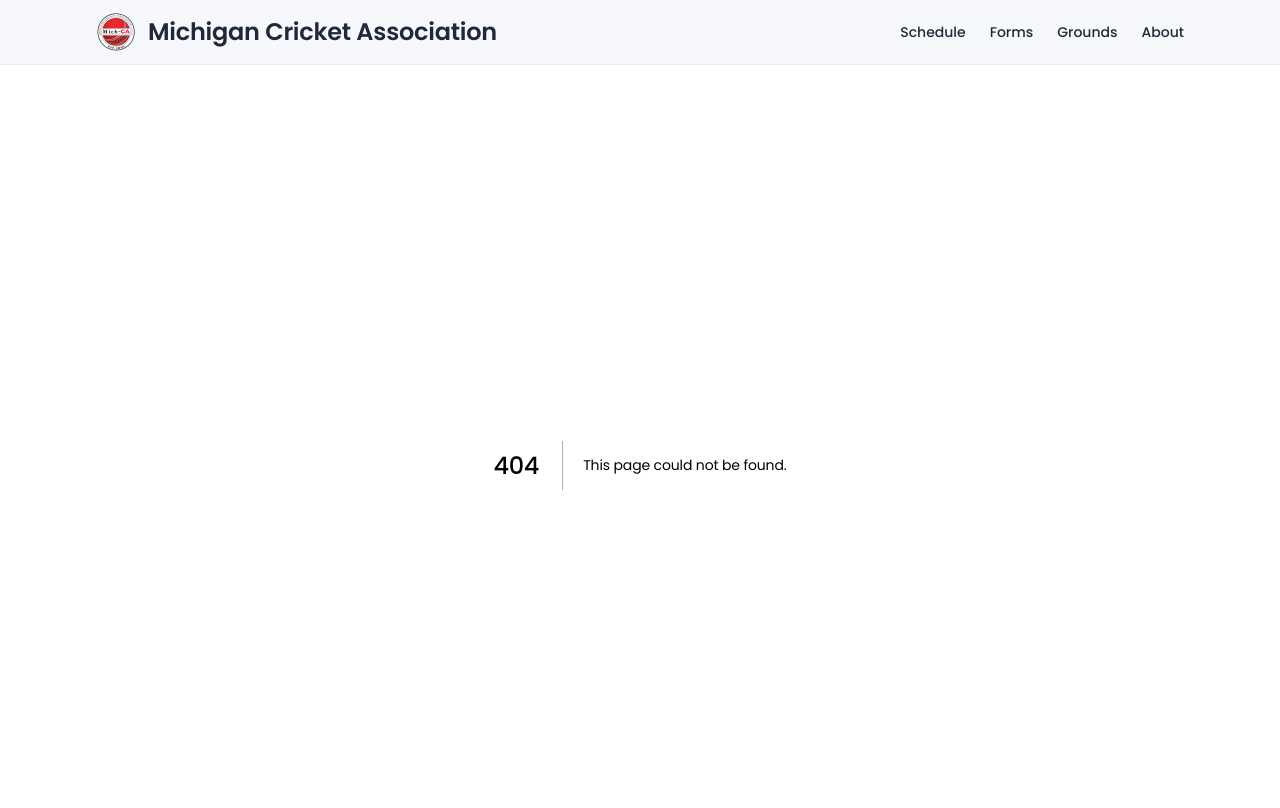
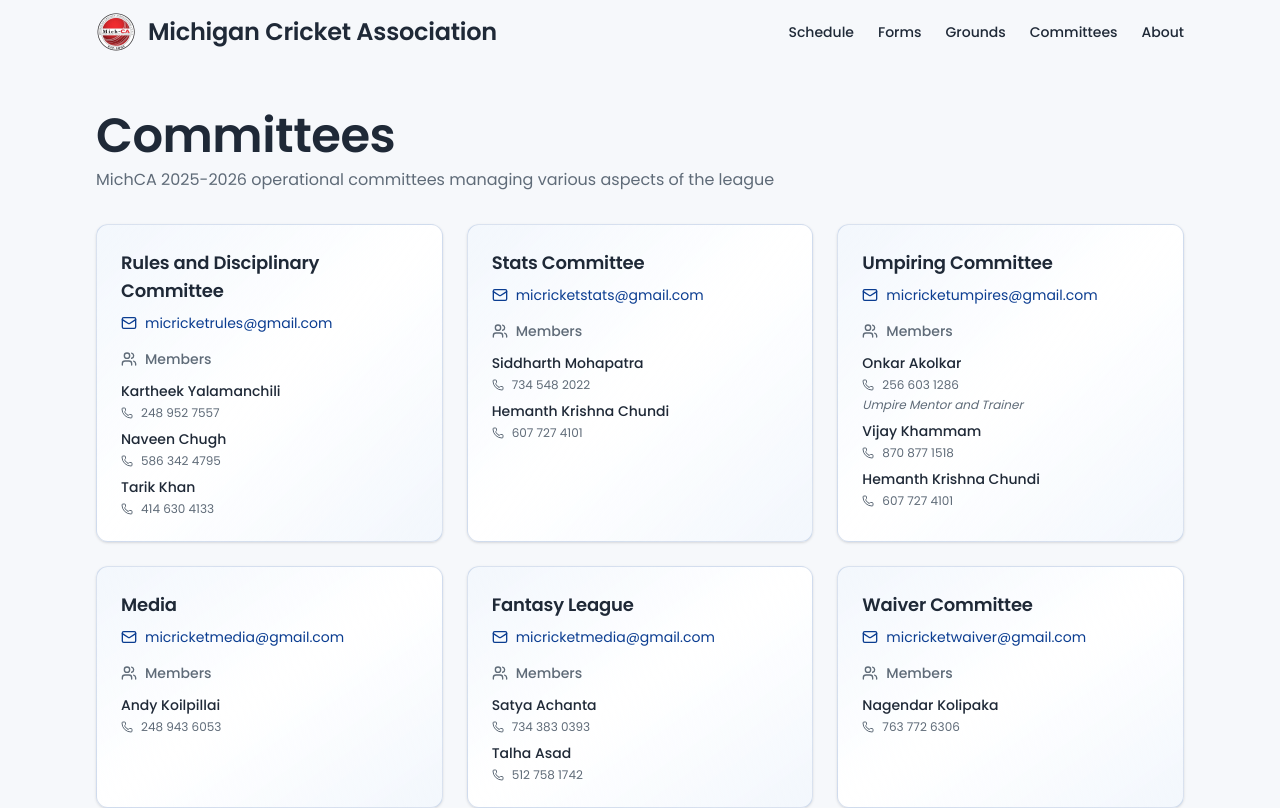
Before and after one commit to SatyaAchanta/michca-portal, a Next.js app: page /committees in a window 1280 px wide. Before the commit this address had no page. Shown: the top 808 px of the page. Built offline with nearby package versions, Linux system fonts and the light colour scheme.

Commit message:
Add committees and their members

```diff
--- /dev/null
+++ b/instructions/committes.md
@@ -0,0 +1,37 @@
+# Committees
+
+These are the below committees Mich-CA has and lets add these details as cards in a separate page
+
+Mich-CA 2025-2026 Rules and Disciplinary Committee
+Email: micricketrules@gmail.com
+Kartheek Yalamanchili – 248 952 7557
+Naveen Chugh – 586 342 4795
+Tarik Khan – 414 630 4133
+
+Mich-CA 2025-2026 Stats Committee
+Email: micricketstats@gmail.com
+Siddharth Mohapatra – 734 548 2022
+Hemanth Krishna Chundi – 607 727 4101
+
+Mich-CA 2025-2026 Umpiring Committee
+Email: micricketumpires@gmail.com
+Onkar Akolkar – 256 603 1286 (Umpire Mentor and Trainer)
+Vijay Khammam – 870 877 1518
+Hemanth Krishna Chundi – 607 727 4101
+
+Mich-CA 2025-2026 Media
+Email: micricketmedia@gmail.com
+Andy Koilpillai – 248 943 6053
+
+Mich-CA 2025-2026 Fantasy League
+Email: micricketmedia@gmail.com
+Satya Achanta – 734 383 0393
+Talha Asad – 512 758 1742
+
+Mich-CA 2025-2026 Waiver Committee
+Email: micricketwaiver@gmail.com
+Nagendar Kolipaka – 763 772 6306
+
+## Instructions
+
+Create separate page for committees and their members
--- a/src/app/about/page.tsx
+++ b/src/app/about/page.tsx
@@ -13,7 +13,7 @@
       <PageContainer className="space-y-8">
         <div className="space-y-2">
           <h1 className="text-4xl font-semibold tracking-tight sm:text-5xl">
-           Michigan Cricket Association
+           Our Story
           </h1>
           <p className="max-w-3xl text-sm text-muted-foreground sm:text-base">
             A non-profit organization established in 2001, nurturing competitive cricket across Michigan
@@ -97,12 +97,57 @@
           </div>
         </Card>
 
+        <Card className="space-y-4 p-6 border-primary/30 bg-gradient-to-br from-blue-50 via-white to-blue-100 shadow-md">
+          <div>
+            <h2 className="text-2xl font-semibold text-foreground">Our Mission</h2>
+            <p className="mt-2 text-sm font-medium text-muted-foreground">Non-profit organization registered with the state of Michigan since 2001</p>
+          </div>
+          <div className="grid gap-4 md:grid-cols-2 lg:grid-cols-3">
+            <div className="space-y-2">
+              <h3 className="font-semibold text-sm text-primary">Quality & Standards</h3>
+              <p className="text-sm text-muted-foreground">
+                Control and improve the quality of cricket in Michigan, establishing policies and regulations while maintaining accountability, transparency, and integrity as core values.
+              </p>
+            </div>
+            <div className="space-y-2">
+              <h3 className="font-semibold text-sm text-primary">Promotion & Development</h3>
+              <p className="text-sm text-muted-foreground">
+                Organize ODIs, T20s, and tournaments. Establish coaching academies and schemes to promote cricket welfare and eliminate unethical practices.
+              </p>
+            </div>
+            <div className="space-y-2">
+              <h3 className="font-semibold text-sm text-primary">Sportsmanship & Ethics</h3>
+              <p className="text-sm text-muted-foreground">
+                Foster professionalism and ethical standards in players, officials, and administrators. Ban all forms of inequity and discrimination.
+              </p>
+            </div>
+            <div className="space-y-2">
+              <h3 className="font-semibold text-sm text-primary">Community Building</h3>
+              <p className="text-sm text-muted-foreground">
+                Encourage formation of cricket clubs and teams across Michigan. Arrange matches and tournaments throughout the USA with ICC-approved organizations.
+              </p>
+            </div>
+            <div className="space-y-2">
+              <h3 className="font-semibold text-sm text-primary">Youth Development</h3>
+              <p className="text-sm text-muted-foreground">
+                Organize youth coaching camps, facilitate participation in national and international tournaments, and seed cricket at school and community levels.
+              </p>
+            </div>
+            <div className="space-y-2">
+              <h3 className="font-semibold text-sm text-primary">Governance</h3>
+              <p className="text-sm text-muted-foreground">
+                Appoint representatives to USA National Cricket Governing Body approved by ICC. Constitute committees to oversee various functions and development.
+              </p>
+            </div>
+          </div>
+        </Card>
+
         <div className="grid gap-4 sm:grid-cols-2 lg:grid-cols-4">
           {[
-            { label: "Teams", value: "42+" },
-            { label: "Divisions", value: "5" },
-            { label: "Matches", value: "220+" },
-            { label: "Volunteers", value: "60+" },
+            { label: "Teams", value: "101" },
+            { label: "Divisions", value: "6" },
+            { label: "Matches", value: "500+" },
+            { label: "Grounds", value: "14" },
           ].map((stat) => (
             <Card
               key={stat.label}
@@ -114,21 +159,6 @@
               <p className="mt-3 text-2xl font-semibold text-foreground">{stat.value}</p>
             </Card>
           ))}
-        </div>
-
-        <div className="grid gap-4 lg:grid-cols-[1.2fr_0.8fr]">
-          <Card className="space-y-3 p-6">
-            <h2 className="text-lg font-semibold">Our Mission</h2>
-            <p className="text-sm text-muted-foreground">
-              To control and improve the quality and standards of cricket in Michigan, recognizing that players and cricket fans are our primary stakeholders. We are committed to accountability, transparency, and integrity as our core values, while promoting and developing the game through tournaments, coaching schemes, and cricket academies.
-            </p>
-          </Card>
-          <Card className="space-y-3 p-6">
-            <h2 className="text-lg font-semibold">What We Do</h2>
-            <p className="text-sm text-muted-foreground">
-              Organize and conduct tournaments including Test Matches, ODIs, and T20 formats. We encourage formation of cricket clubs and teams, arrange matches across the USA, and foster sportsmanship among school, college, and university students.
-            </p>
-          </Card>
         </div>
 
         <Card className="space-y-6 p-6">
--- /dev/null
+++ b/src/app/committees/page.tsx
@@ -0,0 +1,126 @@
+import { Mail, Phone, Users } from "lucide-react";
+
+import { PageContainer } from "@/components/page-container";
+import { Card } from "@/components/ui/card";
+import { SiteFooter } from "@/components/site-footer";
+
+const committees = [
+  {
+    name: "Rules and Disciplinary Committee",
+    email: "micricketrules@gmail.com",
+    members: [
+      { name: "Kartheek Yalamanchili", phone: "248 952 7557" },
+      { name: "Naveen Chugh", phone: "586 342 4795" },
+      { name: "Tarik Khan", phone: "414 630 4133" },
+    ],
+  },
+  {
+    name: "Stats Committee",
+    email: "micricketstats@gmail.com",
+    members: [
+      { name: "Siddharth Mohapatra", phone: "734 548 2022" },
+      { name: "Hemanth Krishna Chundi", phone: "607 727 4101" },
+    ],
+  },
+  {
+    name: "Umpiring Committee",
+    email: "micricketumpires@gmail.com",
+    members: [
+      { name: "Onkar Akolkar", phone: "256 603 1286", note: "Umpire Mentor and Trainer" },
+      { name: "Vijay Khammam", phone: "870 877 1518" },
+      { name: "Hemanth Krishna Chundi", phone: "607 727 4101" },
+    ],
+  },
+  {
+    name: "Media",
+    email: "micricketmedia@gmail.com",
+    members: [
+      { name: "Andy Koilpillai", phone: "248 943 6053" },
+    ],
+  },
+  {
+    name: "Fantasy League",
+    email: "micricketmedia@gmail.com",
+    members: [
+      { name: "Satya Achanta", phone: "734 383 0393" },
+      { name: "Talha Asad", phone: "512 758 1742" },
+    ],
+  },
+  {
+    name: "Waiver Committee",
+    email: "micricketwaiver@gmail.com",
+    members: [
+      { name: "Nagendar Kolipaka", phone: "763 772 6306" },
+    ],
+  },
+];
+
+export default function CommitteesPage() {
+  return (
+    <>
+      <div className="bg-background py-12">
+        <PageContainer className="space-y-8">
+          <div className="space-y-2">
+            <h1 className="text-4xl font-semibold tracking-tight sm:text-5xl">
+              Committees
+            </h1>
+            <p className="max-w-3xl text-sm text-muted-foreground sm:text-base">
+              MichCA 2025-2026 operational committees managing various aspects of the league
+            </p>
+          </div>
+
+          <div className="grid gap-6 sm:grid-cols-2 lg:grid-cols-3">
+            {committees.map((committee) => (
+              <Card
+                key={committee.name}
+                className="flex flex-col space-y-4 p-6 border-primary/15 bg-gradient-to-br from-blue-50/50 via-white to-blue-50/50 shadow-sm hover:shadow-md transition-shadow"
+              >
+                <div className="space-y-2">
+                  <h2 className="text-lg font-semibold text-foreground">
+                    {committee.name}
+                  </h2>
+                  <a
+                    href={`mailto:${committee.email}`}
+                    className="flex items-center gap-2 text-sm text-primary hover:underline"
+                  >
+                    <Mail className="h-4 w-4" />
+                    {committee.email}
+                  </a>
+                </div>
+
+                <div className="space-y-3">
+                  <div className="flex items-center gap-2 text-sm font-medium text-muted-foreground">
+                    <Users className="h-4 w-4" />
+                    <span>Members</span>
+                  </div>
+                  <ul className="space-y-2">
+                    {committee.members.map((member, index) => (
+                      <li key={index} className="space-y-1">
+                        <p className="text-sm font-medium text-foreground">
+                          {member.name}
+                        </p>
+                        <a
+                          href={`tel:${member.phone.replace(/\s/g, "")}`}
+                          className="flex items-center gap-2 text-xs text-muted-foreground hover:text-primary"
+                        >
+                          <Phone className="h-3 w-3" />
+                          {member.phone}
+                        </a>
+                        {member.note && (
+                          <p className="text-xs italic text-muted-foreground">
+                            {member.note}
+                          </p>
+                        )}
+                      </li>
+                    ))}
+                  </ul>
+                </div>
+              </Card>
+            ))}
+          </div>
+        </PageContainer>
+      </div>
+      <SiteFooter />
+    </>
+  );
+}
--- a/src/components/site-header.tsx
+++ b/src/components/site-header.tsx
@@ -1,5 +1,6 @@
 "use client";
 
+import { useState } from "react";
 import Link from "next/link";
 import { Menu } from "lucide-react";
 
@@ -17,12 +18,15 @@
   { label: "Schedule", href: "/schedule" },
   { label: "Forms", href: "/forms" },
   { label: "Grounds", href: "/grounds" },
+  { label: "Committees", href: "/committees" },
   { label: "About", href: "/about" },
 ];
 
 export function SiteHeader() {
+  const [open, setOpen] = useState(false);
+
   return (
-    <header className="sticky top-0 z-40 w-full border-b border-border/70 bg-background">
+    <header className="sticky top-0 z-40 w-full bg-background">
       <div className="mx-auto flex h-16 max-w-6xl items-center justify-between px-4 sm:px-6 lg:px-8">
         <Link href="/" className="flex items-center gap-3 transition-opacity duration-200 hover:opacity-80">
           <Image src={"/michca.png"} alt="Michigan Cricket Association Logo" width={40} height={40} />
@@ -41,7 +45,7 @@
             </Link>
           ))}
         </nav>
-        <Sheet>
+        <Sheet open={open} onOpenChange={setOpen}>
           <SheetTrigger asChild>
             <Button variant="outline" size="icon" className="md:hidden">
               <Menu className="h-5 w-5" />
@@ -54,7 +58,7 @@
             </SheetHeader>
             <div className="mt-6 flex flex-col gap-4">
               {navLinks.map((link) => (
-                <Button key={link.href} asChild variant="ghost" className="justify-start">
+                <Button key={link.href} asChild variant="ghost" className="justify-start" onClick={() => setOpen(false)}>
                   <Link href={link.href}>{link.label}</Link>
                 </Button>
               ))}
```
